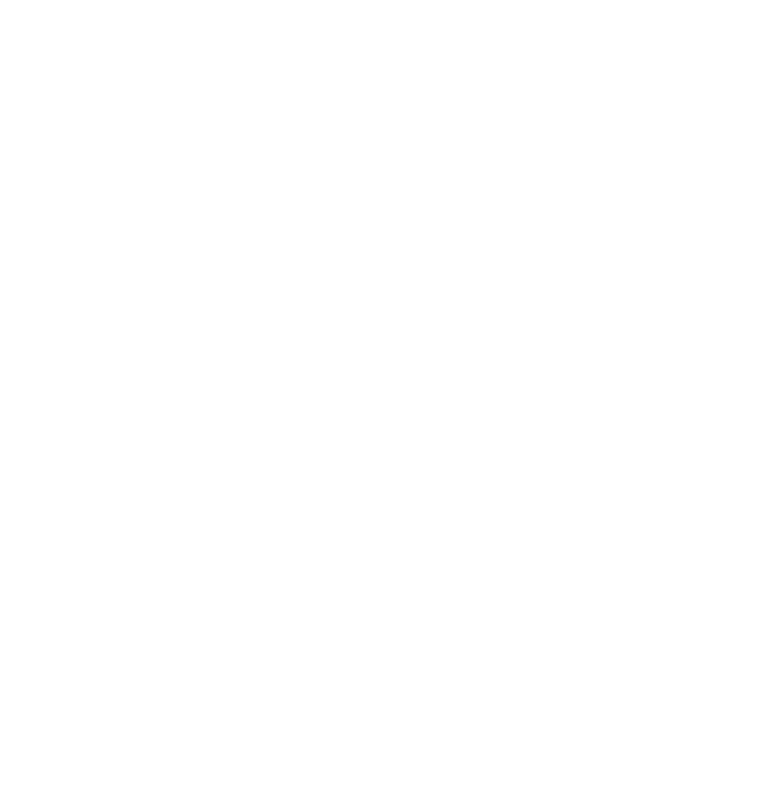
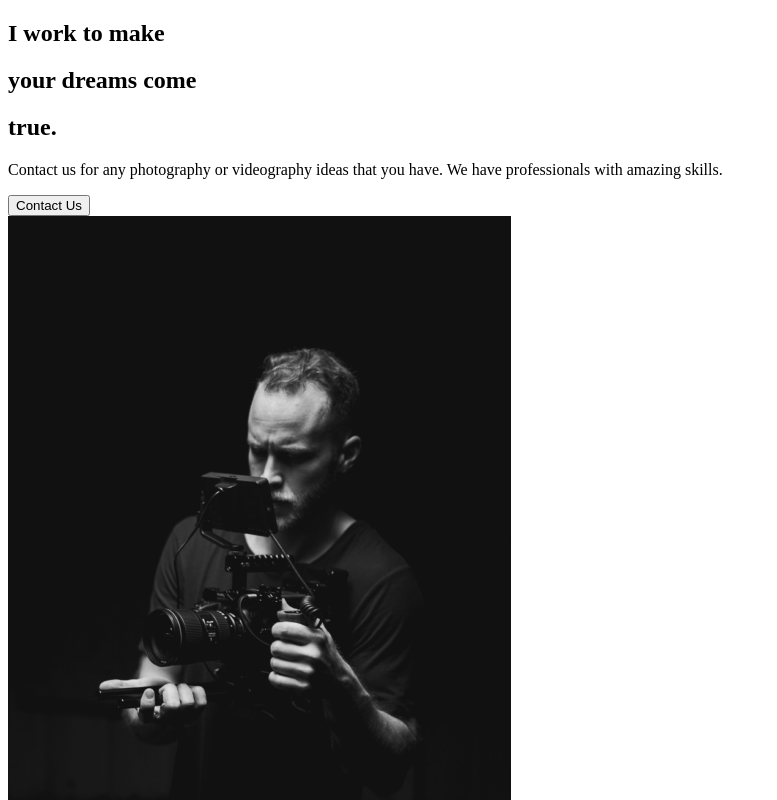
Before and after one commit to Iancahn/newport, a React (Create React App) app: page / in a window 1280 px wide. Shown: the top 800 px of the page, without its empty margins (0-777 px from the left). Built offline with nearby package versions, Linux system fonts and the light colour scheme.

Commit message:
About Us Section
Completed the about us section on page 1

```diff
--- a/src/App.js
+++ b/src/App.js
@@ -1,9 +1,11 @@
 import React from 'react';
+//Import Pages
+import AboutUs from './pages/AboutUs';
 
 function App() {
   return (
     <div className="App">
-
+      <AboutUs />
     </div>
   );
 }
--- /dev/null
+++ b/src/components/AboutSection.jsx
@@ -0,0 +1,29 @@
+import React from 'react';
+import home1 from '../img/home1.png'
+
+const AboutSection = () => {
+    return (
+        <div>
+            <div className="description">
+                <div className="title">
+                    <div className="hide">
+                        <h2>I work to make</h2>
+                    </div>
+                    <div className="hide">
+                        <h2>your <span>dreams</span> come</h2>
+                    </div>
+                    <div className="hide">
+                        <h2>true.</h2>
+                    </div>
+                </div>
+                <p>Contact us for any photography or videography ideas that you have. We have professionals with amazing skills.</p>
+                <button>Contact Us</button>
+            </div>
+            <div className="image">
+                <img src={home1} alt='Guy with a camera'></img>
+            </div>
+        </div>
+    )
+}
+
+export default AboutSection;
--- /dev/null
+++ b/src/pages/AboutUs.jsx
@@ -0,0 +1,11 @@
+import React from 'react';
+//Page Components
+import AboutSection from '../components/AboutSection';
+
+const AboutUs = () => {
+    return (
+        <AboutSection />
+    )
+}
+
+export default AboutUs;
```
